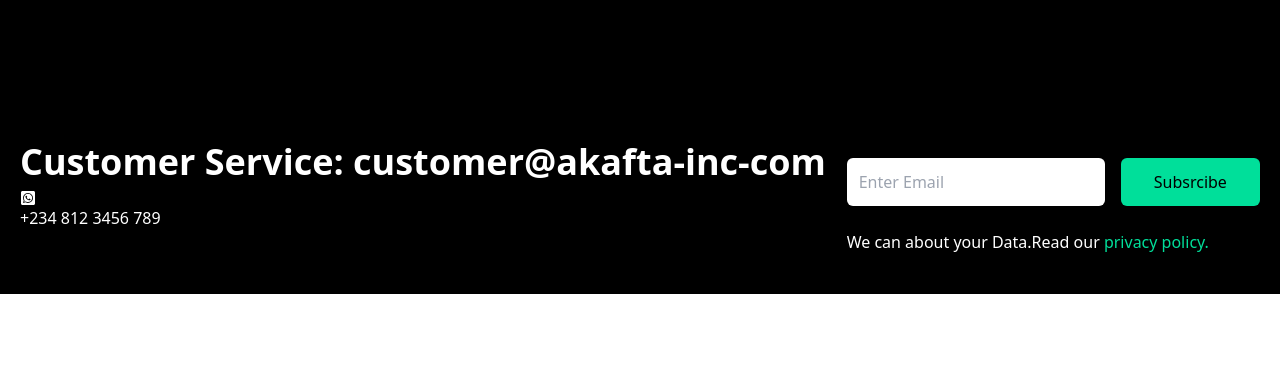
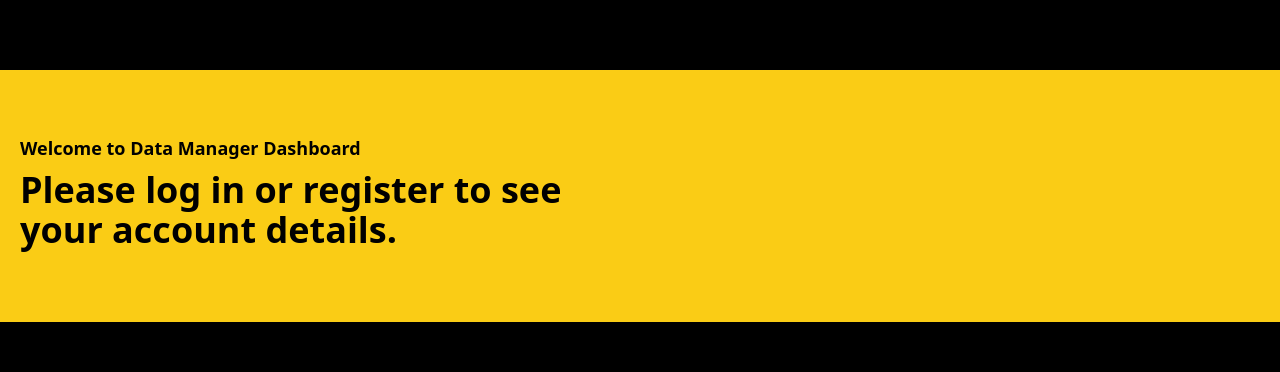
Before and after one commit to walisked/kayankallo.io, a React (Create React App) app: page / in a window 1280 px wide. Shown: the part 826-1198 px from the top of the page. Built offline with nearby package versions, Linux system fonts and the light colour scheme.

Commit message:
PackageDisplay

```diff
--- a/src/App.js
+++ b/src/App.js
@@ -1,16 +1,9 @@
 import React, { useState } from "react";
-import {
-  BrowserRouter as Router,
-  Route,
-  Routes,
-  Navigate,
-} from "react-router-dom";
+import { BrowserRouter as Router, Route, Routes, Navigate } from "react-router-dom";
 import Home from "./Component/Home";
 import Login from "./Component/Login";
 import Register from "./Component/RegisterForm";
 import Dashboard from "./Component/DashBoard";
-// Removed unused import
-// import LoginForm from './Component/LoginForm';
 
 function App() {
   const [user, setUser] = useState(null);
@@ -27,11 +20,22 @@ function App() {
     <Router>
       <div className="App">
         <Routes>
-          <Route exact path="/" element={<Home />} />
-          <Route exact path="/" component={Home} />
-          <Route path="/services" component={() => <div>Services Page</div>} />
-          <Route path="/about" component={() => <div>About Page</div>} />
-          <Route path="/contact" component={() => <div>Contact Page</div>} />
+          <Route
+            path="/"
+            element={<Home user={user} />}
+          />
+          <Route
+            path="/services"
+            element={<div>Services Page</div>}
+          />
+          <Route
+            path="/about"
+            element={<div>About Page</div>}
+          />
+          <Route
+            path="/contact"
+            element={<div>Contact Page</div>}
+          />
           <Route
             path="/login"
             element={
@@ -52,7 +56,6 @@ function App() {
               )
             }
           />
-
           <Route
             path="/dashboard"
             element={user ? <Dashboard user={user} /> : <Navigate to="/" />}
--- a/src/Component/Home.jsx
+++ b/src/Component/Home.jsx
@@ -7,12 +7,12 @@ import { Video } from "./Movie";
 import { Footer } from "./Footer";
 
 
-function Home() {
+function Home({user}) {
     return (
       <>
       <Navbar/>
       <Hero/>
-      <Package/>
+      <Package user={user} />
       <NewsLetter/>
       <Card/>
       <Video/>
--- a/src/Component/Package.jsx
+++ b/src/Component/Package.jsx
@@ -1,9 +1,19 @@
 import React from 'react';
 // import Banner from '../Assect/images 11.jpeg'
 
- export const Package = ({ user }) => {
+export const Package = ({ user }) => {
   if (!user) {
-    return <div>Loading...</div>;
+    return (
+      <div className="w-full bg-yellow-400 py-16 px-4 text-black">
+        <div className="max-w-[1240px] mx-auto grid md:grid-cols-2">
+          {/* <img className='w-[500px] mx-auto my-4' src={Banner} alt='/' /> */}
+          <div className="flex flex-col justify-center">
+            <p className="font-bold text-lg">Welcome to Data Manager Dashboard</p>
+            <h1 className="md:text-4xl sm:text-3xl text-2xl font-bold py-2">Please log in or register to see your account details.</h1>
+          </div>
+        </div>
+      </div>
+    );
   }
 
   return (
```
